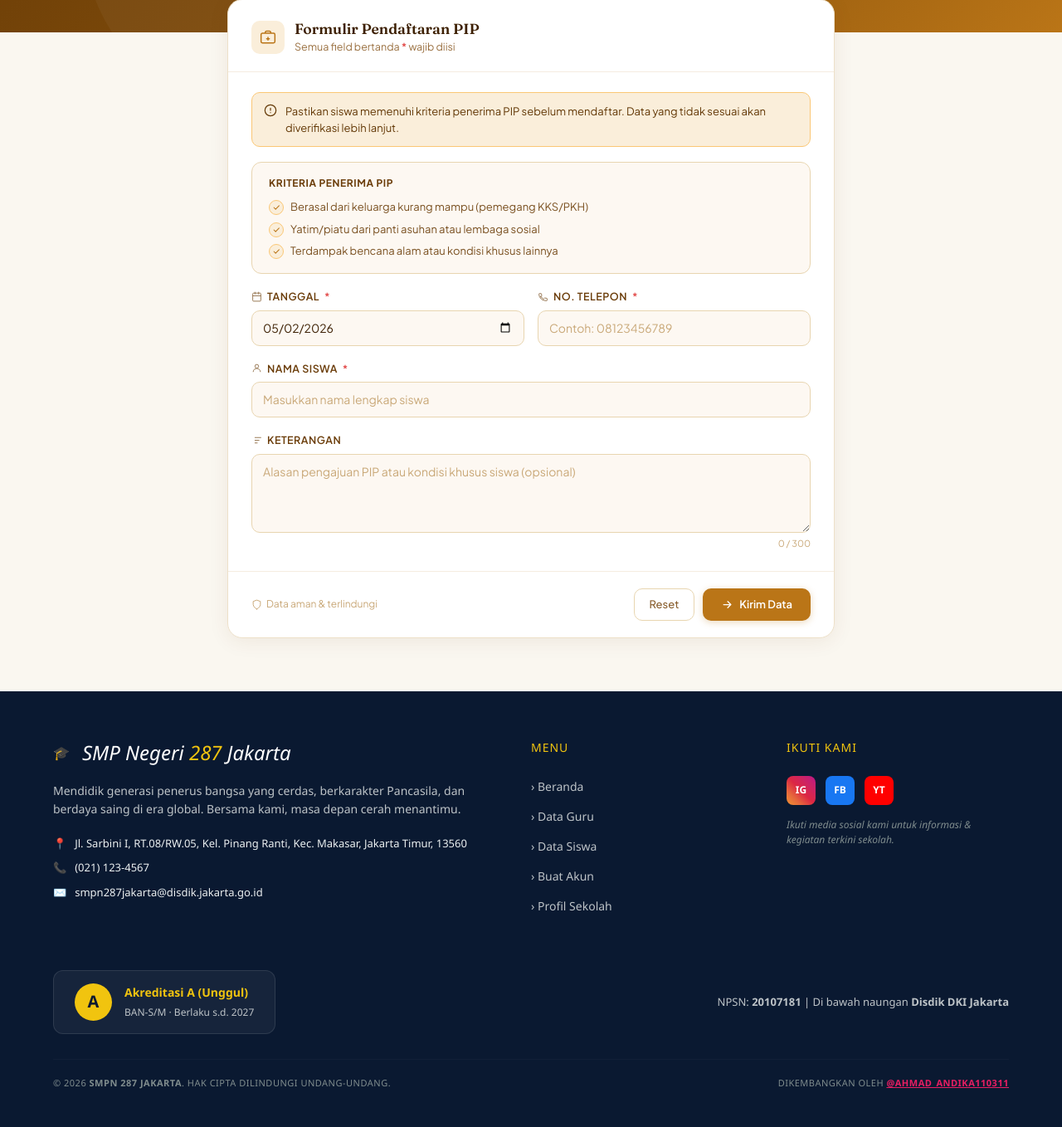
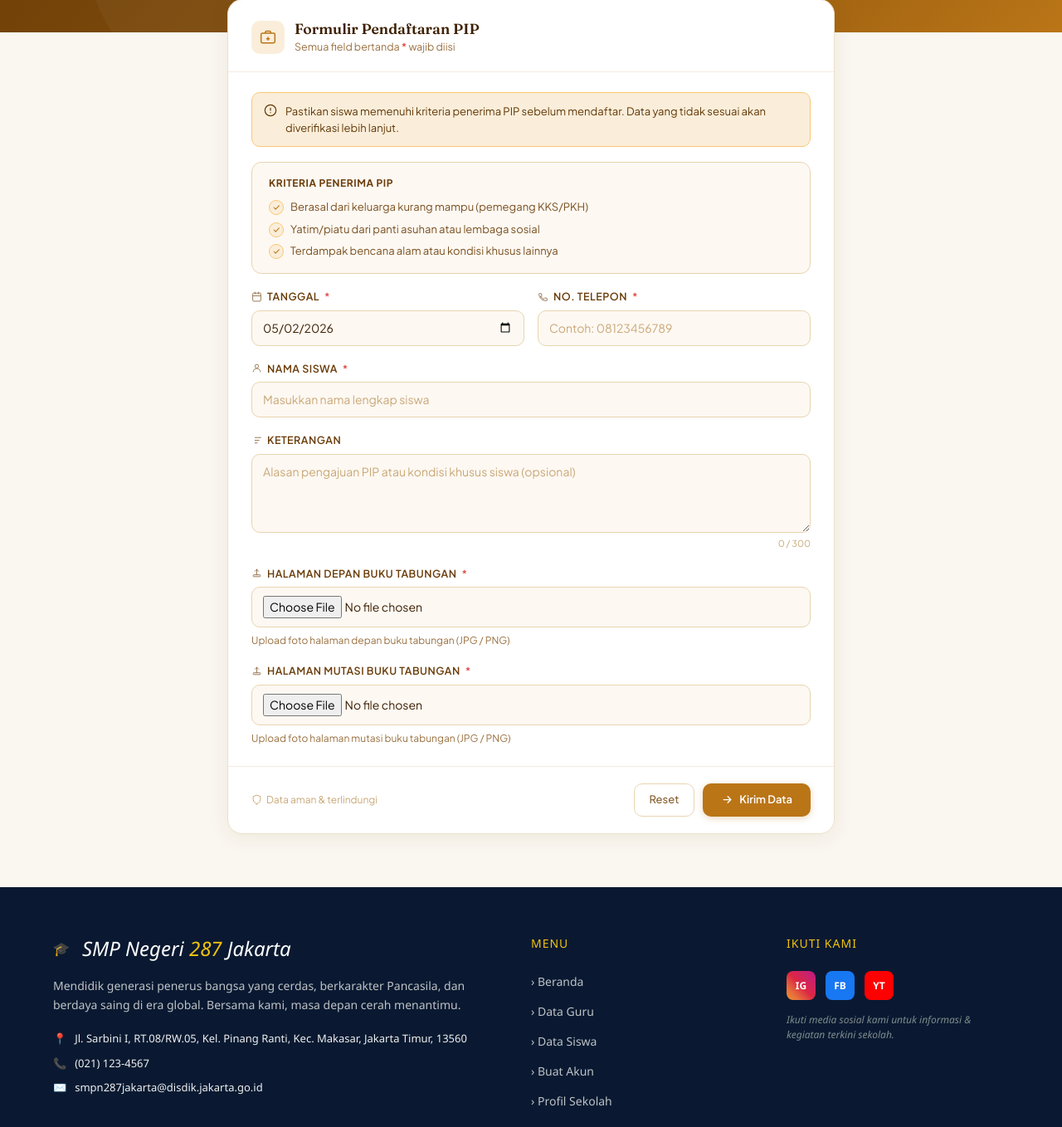
Before and after one commit to ahmadAndika2011/digital-book-smpn-287-jakarta, a Flask app: page /layanan-pip in a window 1280 px wide. Shown: the part 499-1857 px from the top of the page at 83% size. Before the commit the page ends 1811 px from the top, so only its background shows below. Run offline with Flask 3, Linux system fonts and the light colour scheme; parts of the project's set-up code (start-up, migrations or seed data) failed here and were passed over; some libraries are stand-ins or nearby versions.

Commit message:
push to 24

```diff
--- a/website/blueprints/layanan_pip.py
+++ b/website/blueprints/layanan_pip.py
@@ -1,7 +1,13 @@
+from fileinput import filename
+
 from flask import Blueprint, render_template, redirect, flash, request, url_for
 from datetime import datetime
+
+from flask_wtf import file
+from werkzeug.utils import secure_filename
 from ..models import DatabaseLayananPip
 from .. import db
+import os
 
 auth = Blueprint("layanan_pip", __name__)
 
@@ -12,6 +18,28 @@ def layanan_pip():
         no_telepon_input = request.form.get("no_telepon")
         nama_input = request.form.get("nama")
         keterangan_input = request.form.get("keterangan")
+
+        gambar_1_file = request.files.get("buku_depan")
+        if gambar_1_file and gambar_1_file.filename != "":
+            filename = secure_filename(gambar_1_file.filename)
+            upload_path = os.path.join("website", "static", "uploads")
+            if not os.path.exists(upload_path):
+                os.makedirs(upload_path)
+            gambar_1_file.save(os.path.join(upload_path, filename))
+            gambar_1_input = filename
+        else:
+            gambar_1_input = None
+
+        gambar_2_file = request.files.get("buku_mutasi")
+        if gambar_2_file and gambar_2_file.filename != "":
+            filename = secure_filename(gambar_2_file.filename)
+            upload_path = os.path.join("website", "static", "uploads")
+            if not os.path.exists(upload_path):
+                os.makedirs(upload_path)
+            gambar_2_file.save(os.path.join(upload_path, filename))
+            gambar_2_input = filename
+        else:
+            gambar_2_input = None
 
         try:
             valid_tanggal_input = datetime.strptime(tanggal_input, "%Y-%m-%d")
@@ -31,7 +59,9 @@ def layanan_pip():
                 tanggal=tanggal_input,
                 nama=nama_input,
                 no_telepon=no_telepon_input,
-                keterangan=keterangan_input
+                keterangan=keterangan_input,
+                image_1 = gambar_1_input,
+                image_2 = gambar_2_input,
             )
             db.session.add(data)
             db.session.commit()
--- a/website/models.py
+++ b/website/models.py
@@ -90,6 +90,8 @@ class DatabaseLayananPip(db.Model, UserMixin):
     nama = db.Column(db.String(200))
     no_telepon = db.Column(db.String(20))
     keterangan = db.Column(db.String(300))
+    image_1 = db.Column(db.String(255))
+    image_2 = db.Column(db.String(255))
 
 class DatabaseLayananKjp(db.Model, UserMixin):
     id = db.Column(db.Integer, primary_key=True)
--- a/website/templates/layanan-pip.html
+++ b/website/templates/layanan-pip.html
@@ -392,7 +392,7 @@
         </div>
       </div>
 
-      <form method="POST" action="{{ url_for('layanan_pip.layanan_pip') }}">
+      <form method="POST" action="{{ url_for('layanan_pip.layanan_pip') }}" enctype="multipart/form-data">
         <div class="pip-form-body">
 
           <div class="info-banner">
@@ -476,6 +476,54 @@
             <div class="char-counter" id="ket-count">0 / 300</div>
           </div>
 
+
+          <!-- Upload Buku Tabungan -->
+          <div class="field-group">
+            <label class="field-label" for="buku_depan">
+              <svg width="13" height="13" viewBox="0 0 24 24" fill="none">
+                <path d="M12 16V4M12 4l-4 4M12 4l4 4" stroke="currentColor" stroke-width="1.8" stroke-linecap="round" stroke-linejoin="round"/>
+                <rect x="4" y="16" width="16" height="4" rx="1.5" stroke="currentColor" stroke-width="1.8"/>
+              </svg>
+              Halaman Depan Buku Tabungan <span class="field-req">*</span>
+            </label>
+
+            <input
+              type="file"
+              id="buku_depan"
+              name="buku_depan"
+              class="field-input"
+              accept="image/*"
+              required
+            />
+
+            <small style="font-size:12px;color:#9a7040;">
+              Upload foto halaman depan buku tabungan (JPG / PNG)
+            </small>
+          </div>
+
+          <div class="field-group">
+            <label class="field-label" for="buku_mutasi">
+              <svg width="13" height="13" viewBox="0 0 24 24" fill="none">
+                <path d="M12 16V4M12 4l-4 4M12 4l4 4" stroke="currentColor" stroke-width="1.8" stroke-linecap="round" stroke-linejoin="round"/>
+                <rect x="4" y="16" width="16" height="4" rx="1.5" stroke="currentColor" stroke-width="1.8"/>
+              </svg>
+              Halaman Mutasi Buku Tabungan <span class="field-req">*</span>
+            </label>
+
+            <input
+              type="file"
+              id="buku_mutasi"
+              name="buku_mutasi"
+              class="field-input"
+              accept="image/*"
+              required
+            />
+
+            <small style="font-size:12px;color:#9a7040;">
+              Upload foto halaman mutasi buku tabungan (JPG / PNG)
+            </small>
+          </div>
+
         </div>
 
         <div class="pip-form-footer">
```
Also changed, not shown: website/blueprints_views/hapus_data_pip.py (+9 -0 lines), website/templates/detail-data-layanan-pip.html (+50 -0 lines).
